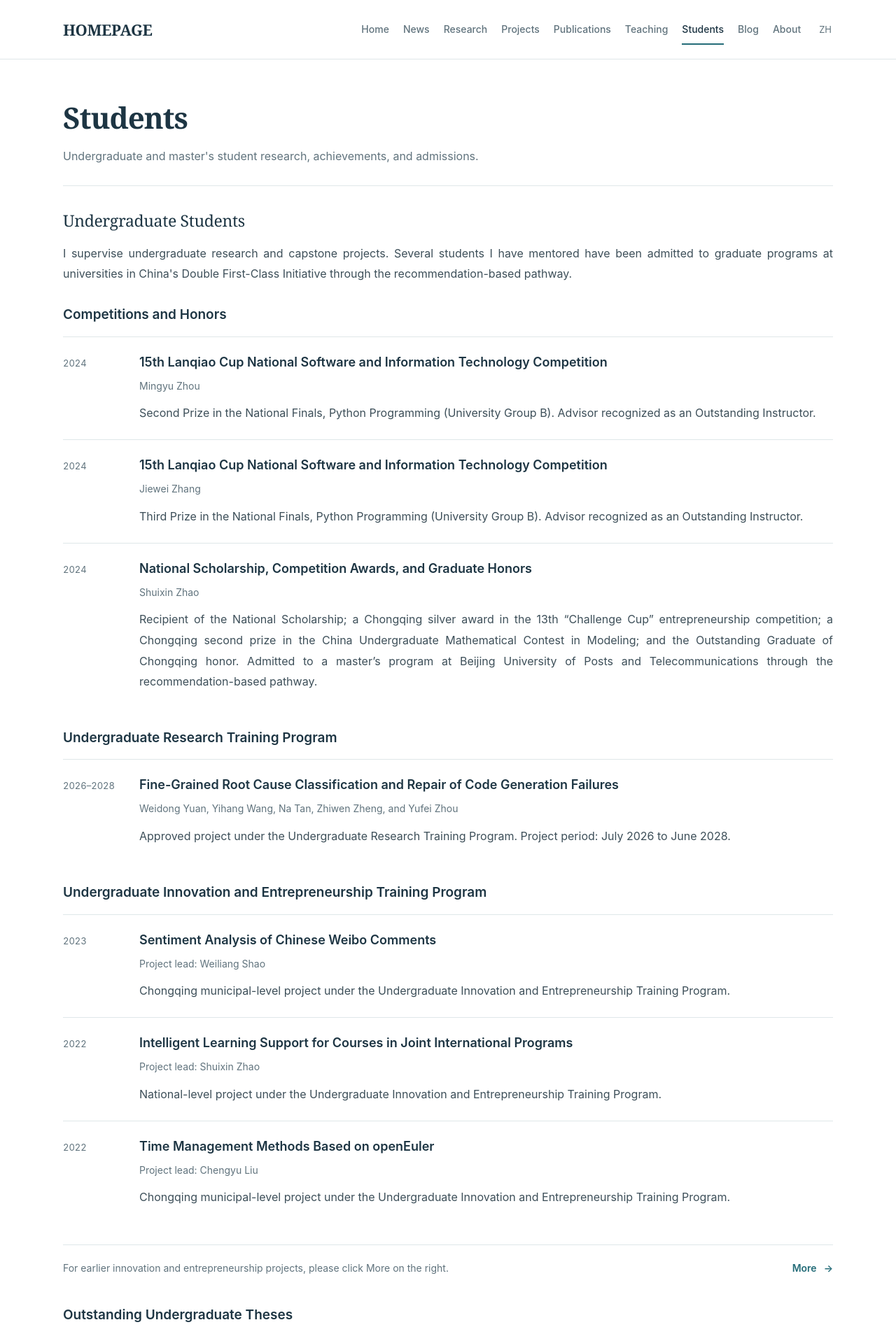
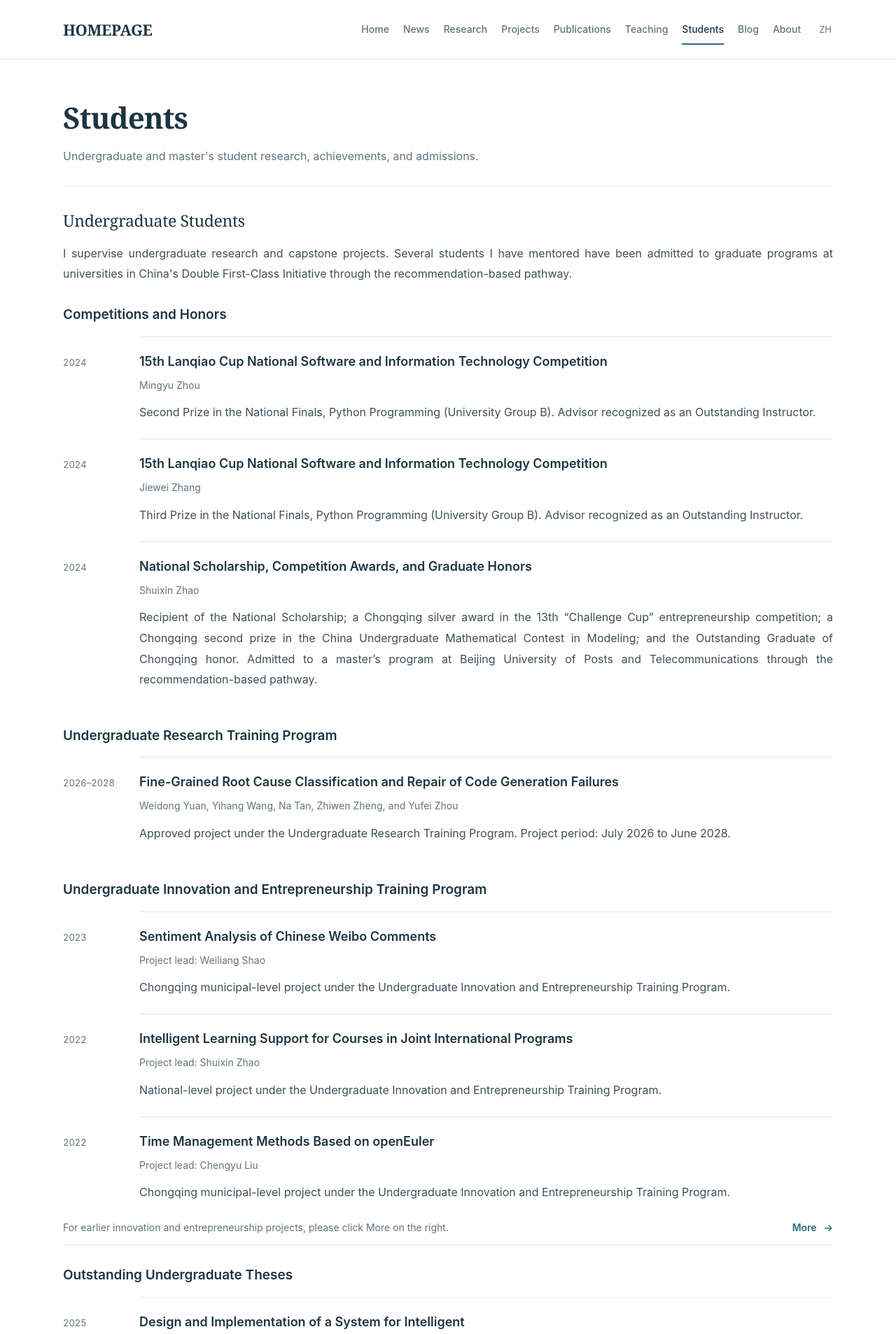
Before and after one commit to h-jp/h-jp.github.io, a Jekyll site: the page built from _pages/students.html, in a window 1280 px wide. Shown: the top 1907 px of the page at 70% size. Built offline with Jekyll 4.4.1, drawn with Linux system fonts in a browser that asks for light colours.

Commit message:
Refine Students separators and More placement

```diff
--- a/assets/css/academic.css
+++ b/assets/css/academic.css
@@ -171,13 +171,16 @@ html:lang(zh) .brand { letter-spacing: .045em; }
 .course p { font-size: 16px; line-height: 1.85; margin: 0; }
 .student-group:first-child { margin-top: 0; }
 .student-group + .student-group, .student-admissions { border-top: 1px solid var(--line); padding-top: 30px; }
+.student-group:has(> .student-category:last-child > .archive-nav) + .student-group { border-top: 0; padding-top: 0; }
 .student-group p, .student-admissions p { font-size: 16px; line-height: 1.85; }
-.student-category .archive-nav > p { font-size: 14px; line-height: 1.8; text-align: left; }
+.student-category .archive-nav { align-items: flex-end; border-top: 0; border-bottom: 1px solid var(--line); margin-top: 0; padding: 0 0 12px; }
+.student-category .archive-nav > p { margin: 0; font-size: 14px; line-height: 1.8; text-align: left; }
 .student-group > p:last-child, .student-admissions p:last-child { margin-bottom: 0; }
 .student-category { margin-top: 30px; }
 .student-category > h3 { font-size: 19px; margin-bottom: 18px; }
-.student-achievements { list-style: none; padding: 0; margin: 0; }
-.student-achievements li { display: grid; grid-template-columns: 85px minmax(0, 1fr); gap: 24px; padding: 22px 0; border-top: 1px solid var(--line); }
+.student-achievements { --student-year-width: 85px; --student-column-gap: 24px; --student-rule-offset: calc(var(--student-year-width) + var(--student-column-gap)); list-style: none; padding: 0; margin: 0; }
+.student-achievements li { position: relative; display: grid; grid-template-columns: var(--student-year-width) minmax(0, 1fr); gap: var(--student-column-gap); padding: 22px 0; }
+.student-achievements li::before { content: ""; position: absolute; top: 0; left: var(--student-rule-offset); right: 0; border-top: 1px solid var(--line); }
 .achievement-year { color: var(--muted); font-size: 13px; font-variant-numeric: tabular-nums; padding-top: 4px; }
 .student-achievements .achievement-title { color: var(--ink); font-size: 18px; font-weight: 600; line-height: 1.5; margin: 0 0 8px; overflow-wrap: break-word; }
 .achievement-title a { display: block; color: var(--ink); text-decoration: none; }
@@ -342,6 +345,7 @@ main :is(h1, h2, h3, .achievement-title)[data-fit-heading] { font-size: var(--ba
   .course p { font-size: 16px; }
   .student-group:first-child { margin-top: 0; }
   .student-group + .student-group, .student-admissions { padding-top: 24px; }
+  .student-achievements { --student-rule-offset: 0px; }
   .student-achievements li { grid-template-columns: 1fr; gap: 6px; }
   .student-category .archive-nav > p { font-size: 13px; }
   .achievement-year { padding-top: 0; }
```
Also changed, not shown: docs/site-maintenance.md (+2 -0 lines).
